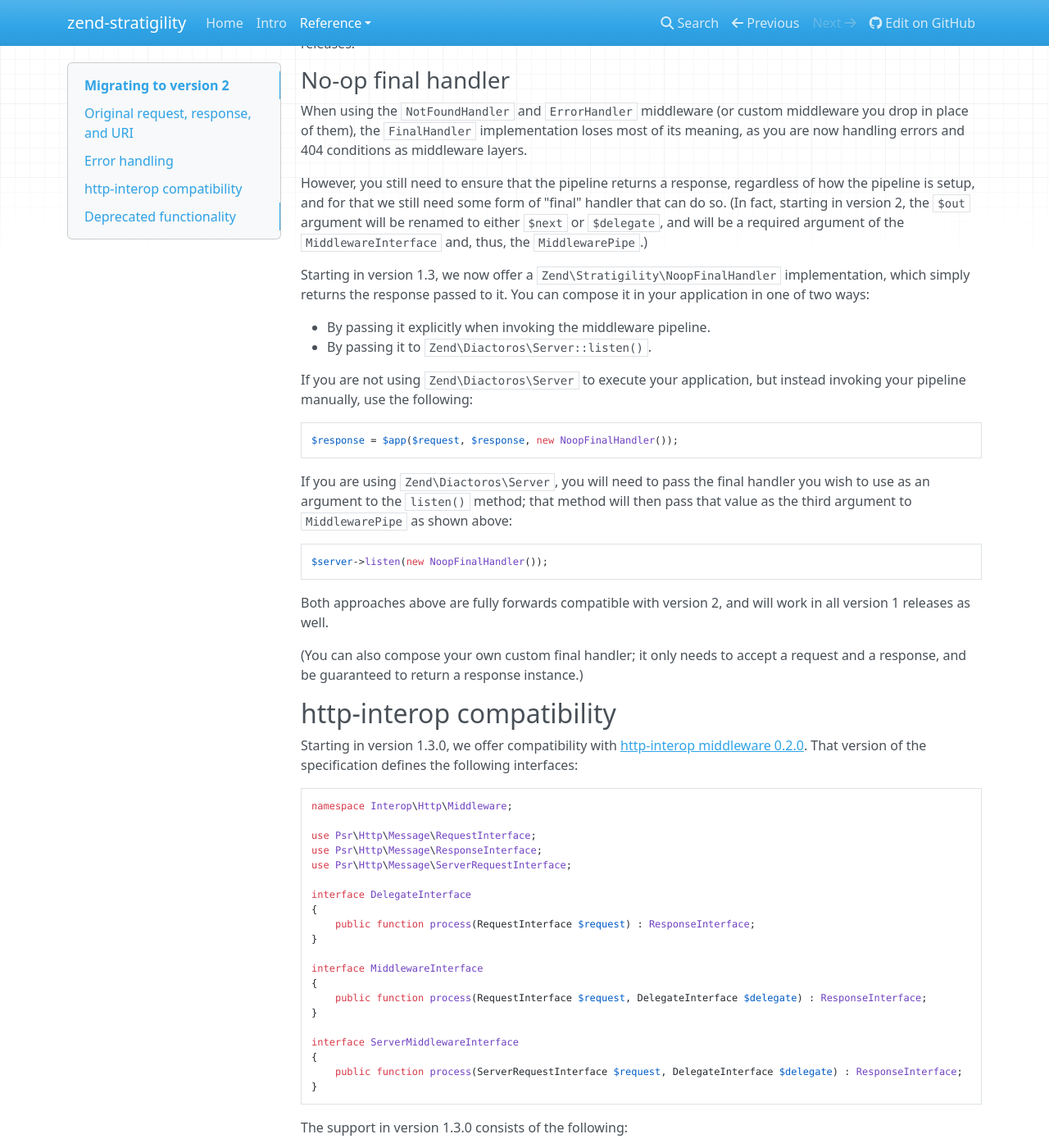
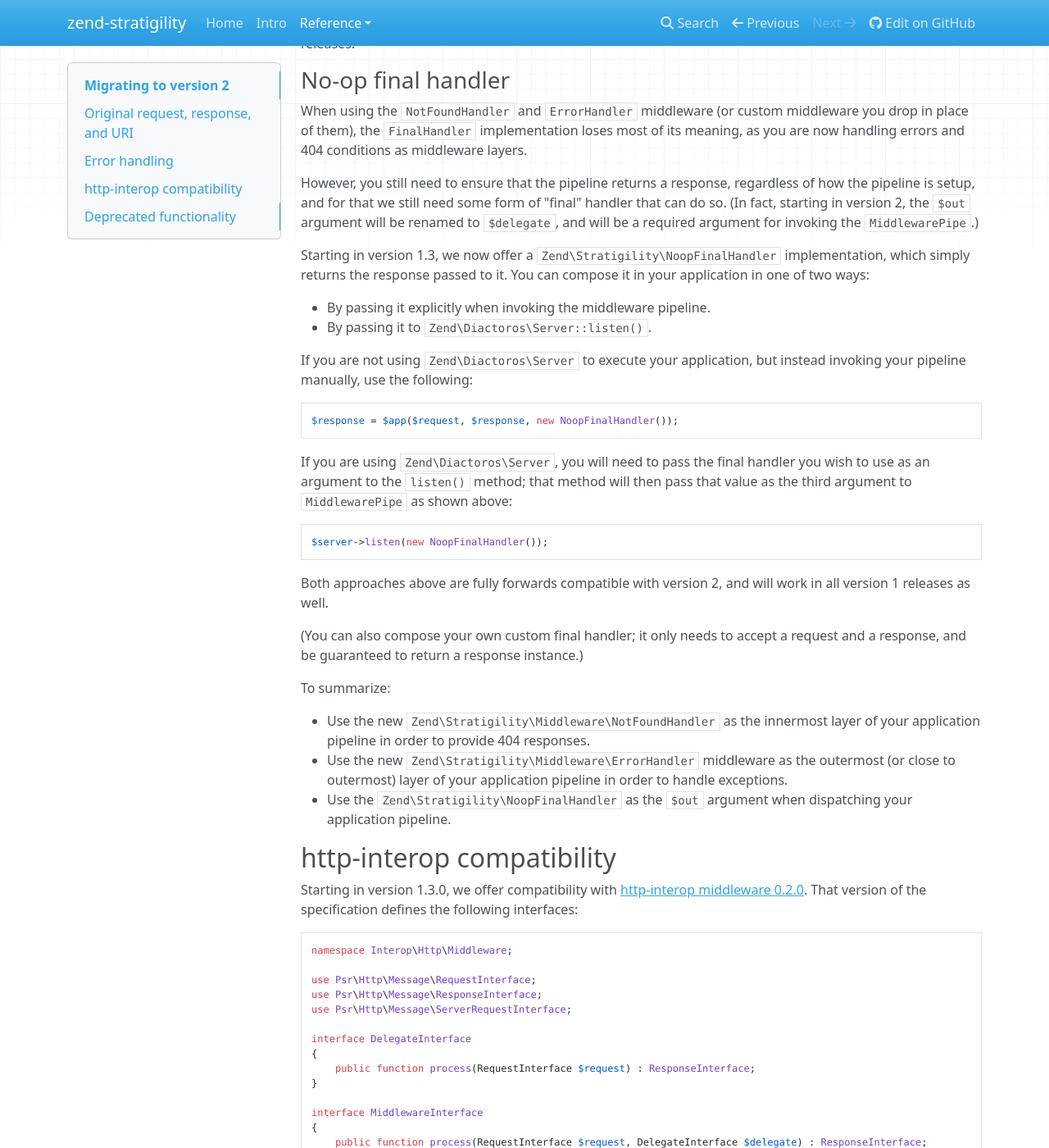
Before and after one commit to zendframework/zend-stratigility, an MkDocs documentation site: the page built from doc/book/migration/to-v2.md, in a window 1280 px wide and 1400 px high, scrolled down 1602 px. Shown: the whole window at 82% size. Built offline with MkDocs 1.6.1, drawn with Linux system fonts in a browser that asks for light colours; nearby versions of some CDN libraries; old or Windows-style settings are respelled for this version of MkDocs; some of the changed text lies outside the part shown.

Commit message:
Completed migration guide for 1.3/2.0
Added extensive section on http-interop.

````diff
--- a/doc/book/migration/to-v2.md
+++ b/doc/book/migration/to-v2.md
@@ -97,10 +97,10 @@ most of its meaning, as you are now handling errors and 404 conditions as
 middleware layers.
 
 However, you still need to ensure that the pipeline returns a response,
-regardless of how the pipeline is setup, and for that we still need some form of
-"final" handler that can do so. (In fact, starting in version 2, the `$out`
-argument will be renamed to either `$next` or `$delegate`, and will be a
-required argument of the `MiddlewareInterface` and, thus, the `MiddlewarePipe`.)
+regardless of how the pipeline is setup, and for that we still need some form
+of "final" handler that can do so. (In fact, starting in version 2, the `$out`
+argument will be renamed to `$delegate`, and will be a required argument for
+invoking the `MiddlewarePipe`.)
 
 Starting in version 1.3, we now offer a `Zend\Stratigility\NoopFinalHandler`
 implementation, which simply returns the response passed to it. You can compose
@@ -131,9 +131,20 @@ work in all version 1 releases as well.
 (You can also compose your own custom final handler; it only needs to accept a
 request and a response, and be guaranteed to return a response instance.)
 
+To summarize:
+
+- Use the new `Zend\Stratigility\Middleware\NotFoundHandler` as the innermost
+  layer of your application pipeline in order to provide 404 responses.
+- Use the new `Zend\Stratigility\Middleware\ErrorHandler` middleware as the
+  outermost (or close to outermost) layer of your application pipeline in order
+  to handle exceptions.
+- Use the `Zend\Stratigility\NoopFinalHandler` as the `$out` argument when
+  dispatching your application pipeline.
+
 ## http-interop compatibility
 
-Starting in version 1.3.0, we offer compatibility with [http-interop middleware 0.2.0](https://github.com/http-interop/http-middleware/tree/ff545c87e97bf4d88f0cb7eb3e89f99aaa53d7a9).
+Starting in version 1.3.0, we offer compatibility with
+[http-interop middleware 0.2.0](https://github.com/http-interop/http-middleware/tree/ff545c87e97bf4d88f0cb7eb3e89f99aaa53d7a9).
 That version of the specification defines the following interfaces:
 
 ```php
@@ -164,7 +175,8 @@ The support in version 1.3.0 consists of the following:
 - `MiddlewarePipe` now also implements `ServerMiddlewareInterface`, and allows
   piping either type of http-interop middleware.
 - `Next` now also implements `DelegateInterface`.
-- `Dispatch` is now capable of dispatching either http-interop middleware type.
+- `Dispatch` is now capable of dispatching either http-interop middleware type,
+  in addition to legacy callable middleware.
 
 Additionally, `MiddlewarePipe` will now allow composing a *response prototype*;
 this is a PSR-7 `ResponseInterface` instance. If not set, the first time the
@@ -184,7 +196,8 @@ Starting in version 2.0.0, `MiddlewarePipe` *will no longer implement
 Callable middleware can be used without change in version 1.3.0. However, we
 recommend updating your code to prepare for version 2.0.0.
 
-First, **we recommend *never* using the `$response` argument provided to middleware.**
+First, **we recommend *never* using the `$response` argument provided to
+middleware.**
 
 The reason for this recommendation is two-fold. First, the http-interop
 interfaces do not provide it, and, as such, using it within your middleware
@@ -431,9 +444,9 @@ pipeline, you must do one of the following:
     // the http-interop signature already.
     ```
 
-### Invoking MiddlewarePipe instances
+### Invoking MiddlewarePipe instances in version 2.0.0
 
-Invocation of the outer-most middleware can now be done in two ways:
+Invocation of the outermost middleware can now be done in two ways:
 
 - Using `__invoke()`. This now requires a third argument, `$delegate`, which
   may be one of a `callable` accepting `ServerRequestInterface` and `ResponseInterface`
@@ -488,4 +501,6 @@ The following classes, methods, and arguments are deprecated starting in version
 - `Zend\Stratigility\Http\Response` (class)
 - The `$response` argument to middleware is deprecated; please see the
   [section on callable middleware](callable-middleware-in-version-1.3.0)
-  for details.
+  for details, and adapt your middleware to no longer use the argument.
+  While the legacy callable signature will continue to work, we recommend
+  implementing an http-interop middleware interface.
````
Also changed, not shown: other parts of doc/book/migration/to-v2.md (+7 -7 lines).
